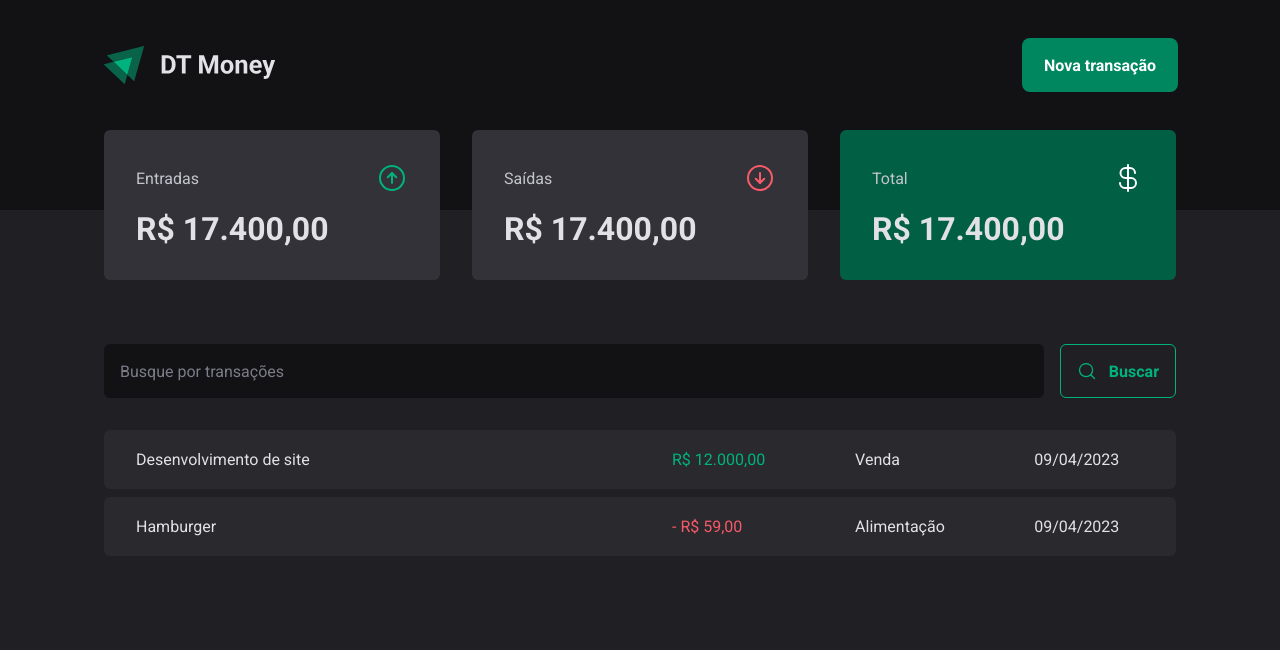
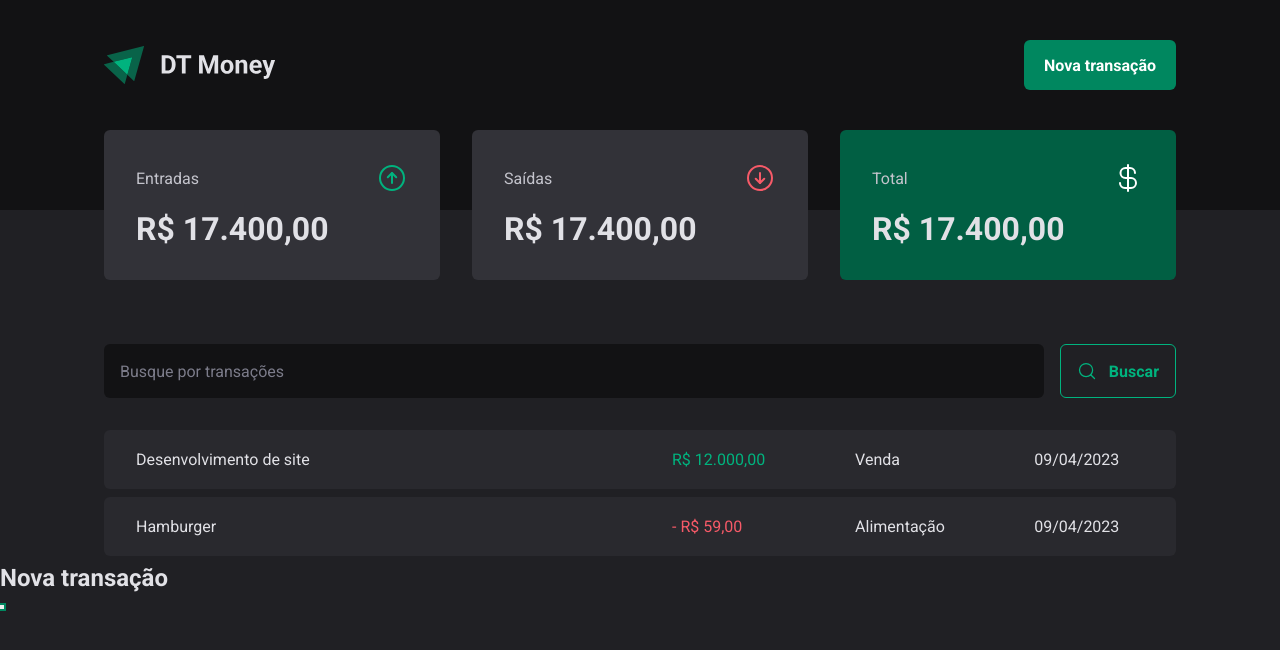
Before and after one commit to lubnimorais/ignite-dt-money-2022, a React (Vite) app: page / in a window 1280 px wide. Both pictures are taken after a click on the button "Nova transação". Shown: the top 650 px of the page. Built offline with nearby package versions, Linux system fonts and the light colour scheme.

Commit message:
feat: Instaled lib radix-dialog, started implementation modal to insert transactions

```diff
--- a/package.json
+++ b/package.json
@@ -9,6 +9,7 @@
     "preview": "vite preview"
   },
   "dependencies": {
+    "@radix-ui/react-dialog": "^1.0.3",
     "phosphor-react": "^1.4.1",
     "react": "^18.2.0",
     "react-dom": "^18.2.0",
--- a/src/components/Header/index.tsx
+++ b/src/components/Header/index.tsx
@@ -1,3 +1,5 @@
+import * as Dialog from '@radix-ui/react-dialog';
+
 import { HeaderContainer, HeaderContent, NewTransactionButton } from './styles';
 
 import logoImg from '../../assets/logo.svg';
@@ -8,7 +10,21 @@
       <HeaderContent>
         <img src={logoImg} alt="" />
 
-        <NewTransactionButton>Nova transação</NewTransactionButton>
+        <Dialog.Root>
+          <Dialog.Trigger asChild>
+            <NewTransactionButton>Nova transação</NewTransactionButton>
+          </Dialog.Trigger>
+
+          <Dialog.Portal>
+            <Dialog.Overlay />
+
+            <Dialog.Content>
+              <Dialog.Title>Nova transação</Dialog.Title>
+
+              <Dialog.Close />
+            </Dialog.Content>
+          </Dialog.Portal>
+        </Dialog.Root>
       </HeaderContent>
     </HeaderContainer>
   );
```
Also changed, not shown: 1 other file (tests, documents, lock files or other folders).
